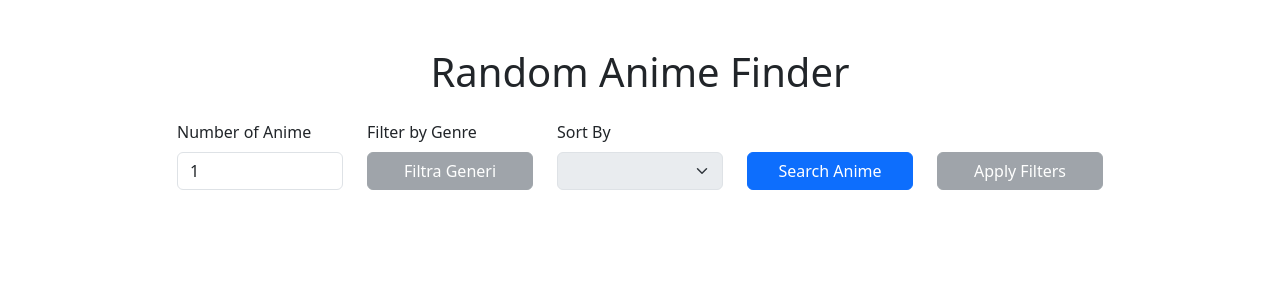
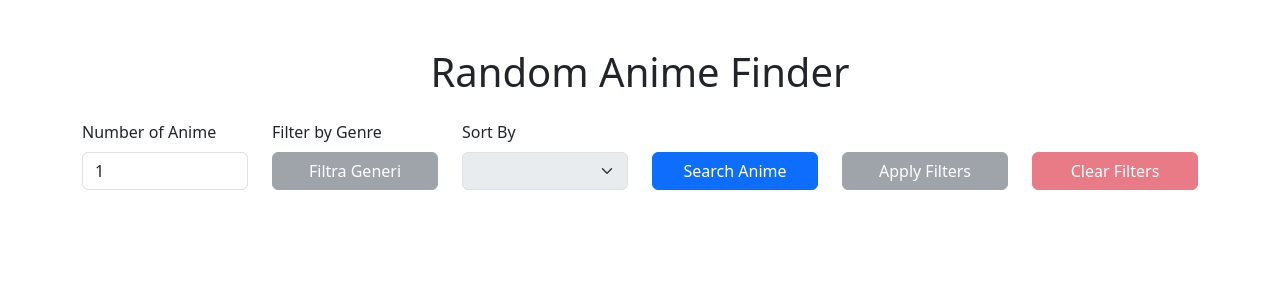
Before and after one commit to Dokjolly0/Random_anime_generator, an Angular app in the folder frontend/: page / in a window 1280 px wide. Shown: the top 300 px of the page. Built offline with nearby package versions, Linux system fonts and the light colour scheme.

Commit message:
Finish frontend

```diff
--- a/frontend/src/app/components/anime-list/anime-list.component.html
+++ b/frontend/src/app/components/anime-list/anime-list.component.html
@@ -41,6 +41,17 @@
         Apply Filters
       </button>
     </div>
+
+    <!-- Pulsante "Clear Filters" spostato qui -->
+    <div class="col-md-2">
+      <button
+        class="btn btn-danger w-100"
+        [disabled]="!animeList.length || (!selectedGenres.length && !sortOrder)"
+        (click)="clearFilters()"
+      >
+        Clear Filters
+      </button>
+    </div>
   </div>
 
   <!-- Modal per selezione generi -->
@@ -67,7 +78,7 @@
         </div>
         <div class="modal-footer">
           <button type="button" class="btn btn-secondary" data-bs-dismiss="modal">Close</button>
-          <button type="button" class="btn btn-primary" (click)="applyFilters()">Apply Filters</button>
+          <button type="button" class="btn btn-primary" data-bs-dismiss="modal">OK</button>
         </div>
       </div>
     </div>
@@ -75,12 +86,12 @@
 
   <!-- Displaying the anime cards -->
   <div class="row mt-5">
-    <div *ngFor="let anime of animeList" class="col-md-4">
-      <div class="card mb-4">
+    <div *ngFor="let anime of animeList" class="col-md-4 d-flex">
+      <div class="card mb-4 flex-fill">
         <img [src]="anime.cover" class="card-img-top" [alt]="anime.title" />
-        <div class="card-body">
+        <div class="card-body d-flex flex-column">
           <h5 class="card-title">{{ anime.title }}</h5>
-          <p class="card-text">{{ anime.description }}</p>
+          <p class="card-text flex-grow-1">{{ anime.description }}</p>
           <p>
             <strong>Genres:</strong>
             {{ anime.genres.join(", ") }}
--- a/frontend/src/app/components/anime-list/anime-list.component.ts
+++ b/frontend/src/app/components/anime-list/anime-list.component.ts
@@ -8,6 +8,7 @@ import { GenerateAnimeService } from '../../services/generate-anime.service';
   styleUrls: ['./anime-list.component.css'],
 })
 export class AnimeListComponent implements OnInit {
+  animeLoaded: Anime[] = [];
   animeList: Anime[] = [];
   animeCount: number = 1;
   availableGenres: string[] = [];
@@ -35,6 +36,7 @@ export class AnimeListComponent implements OnInit {
   searchAnime() {
     this.generateAnimeService.getRandomAnime(this.animeCount).subscribe((data) => {
       this.animeList = data;
+      this.animeLoaded = data;
       this.loadGenres(); // Aggiorna la lista dei generi
       this.applyFilters();
     });
@@ -78,6 +80,18 @@ export class AnimeListComponent implements OnInit {
       });
     }
 
+    // Se non ci sono filtri attivi, mostra la lista completa
+    if (!this.selectedGenres.length && !this.sortOrder) {
+      filteredList = [...this.animeList];
+    }
+
     this.animeList = filteredList;
   }
+
+  clearFilters() {
+    this.animeList = [...this.animeLoaded]; // Resetta la lista degli anime
+    this.selectedGenres = []; // Resetta i generi selezionati
+    this.sortOrder = ''; // Resetta l'ordinamento
+    this.applyFilters(); // Applica i filtri (che ora non faranno nulla)
+  }
 }
```
Also changed, not shown: 1 other file (tests, documents, lock files or other folders).
